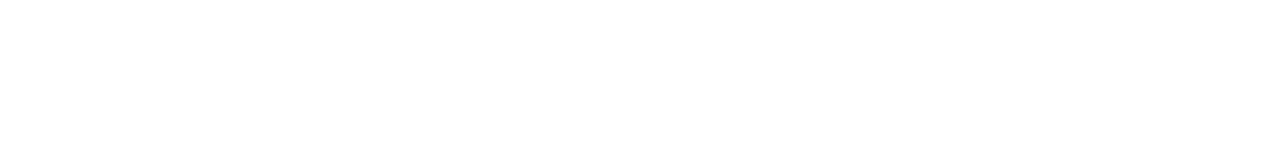
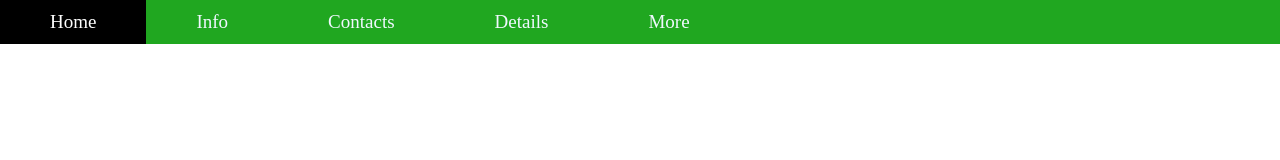
Before and after one commit to MushfiratBhuiyan/Project-1, a plain HTML site: page index.html in a window 1280 px wide. Drawn offline with Linux system fonts and the light colour scheme.

Commit message:
Secoend Commit

```diff
--- a/index.html
+++ b/index.html
@@ -4,8 +4,23 @@
     <meta charset="UTF-8">
     <meta name="viewport" content="width=device-width, initial-scale=1.0">
     <title>Nav Bar</title>
+    <link rel="stylesheet" href="./style.css">
 </head>
 <body>
-
+    <nav>
+        <ul>
+            <li><a href="#">Home</a></li>
+            <li><a href="#">Info</a></li>
+            <li><a href="#">Contacts</a>
+            <ul>
+                <li><a href="#">Email</a></li>
+                <li><a href="#">Phone</a></li>
+                <li><a href="#">Location</a></li>
+            </ul>
+            </li>
+            <li><a href="#">Details</a></li>
+            <li><a href="#">More</a></li>
+        </ul>
+    </nav>
 </body>
 </html>
--- a/style.css
+++ b/style.css
@@ -0,0 +1,40 @@
+* { font-family: 'Times New Roman', Times, serif;
+font-size: 19px;
+margin: 0;
+padding: 0;
+
+}
+nav{
+    background: rgb(32, 167, 32);
+}
+ul{
+    list-style-type: none;
+    list-style: none;
+}
+nav ul {
+    display: flex;
+    list-style: none;
+    position: relative;
+}
+nav ul li ul {
+    display: none;
+    position: absolute;
+    background: rgb(32, 167, 32);
+}
+nav ul li:hover ul {
+    position: absolute;
+    display: block;
+}
+a {
+    display: block;
+    padding: 11px 50px;
+    text-decoration: none;
+    color: aliceblue;
+    position: relative;
+    text-align: center;
+
+}
+a:hover {
+    background: black;
+    color: white;
+}
```
